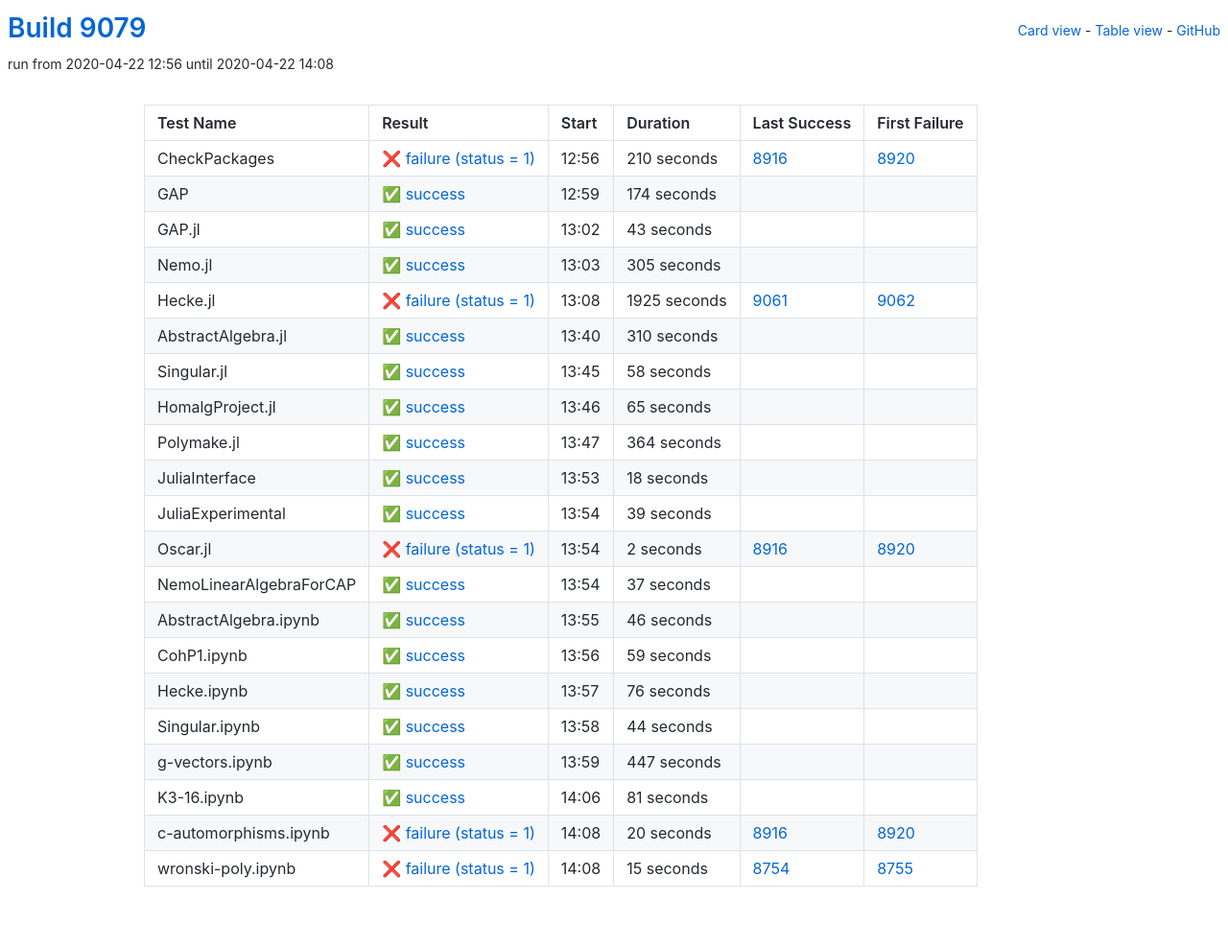
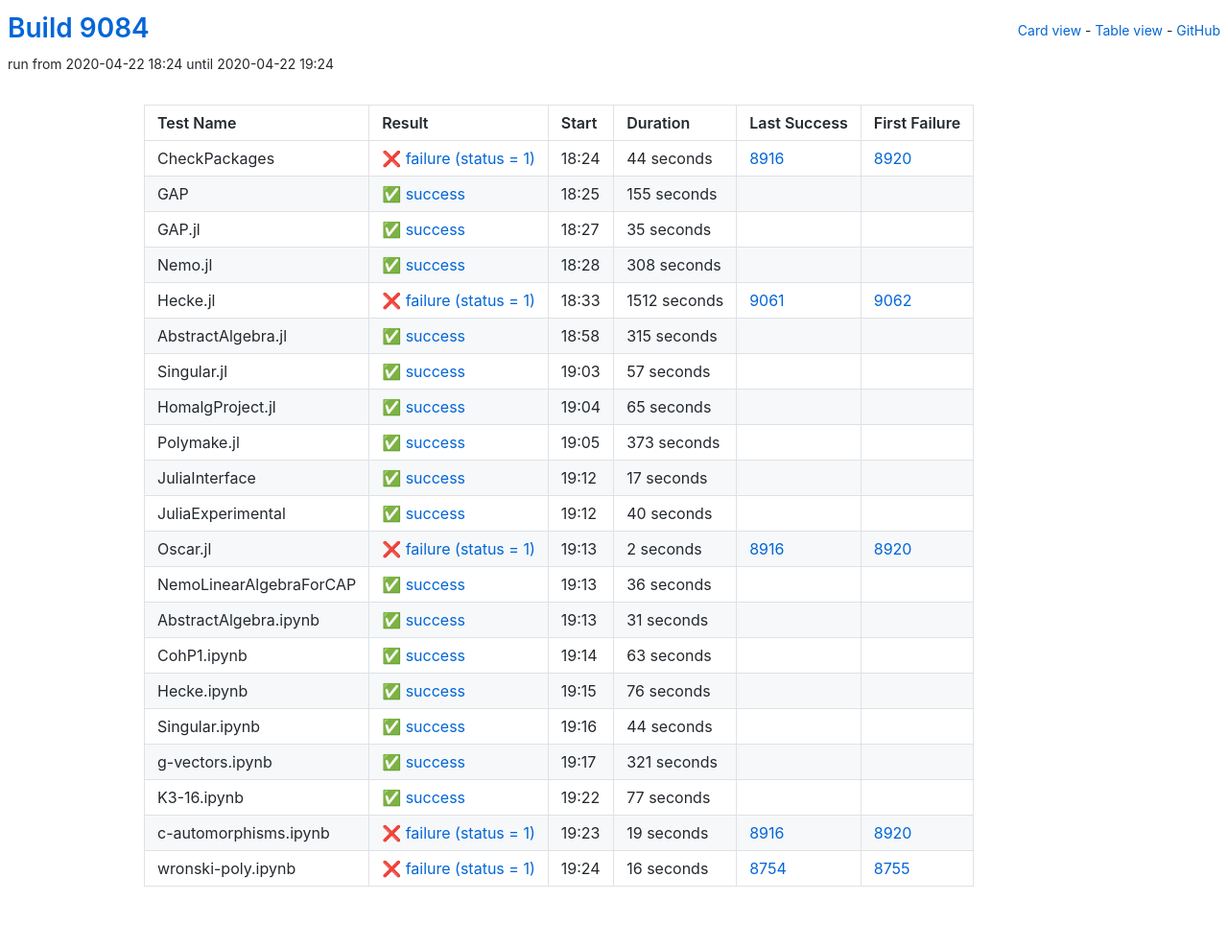
Before and after one commit to oscar-system/oscar-ci-status, a Jekyll site: the page built from table.html, in a window 1280 px wide. Shown: the whole page at 96% size. Built offline with Jekyll 4.4.1, drawn with Linux system fonts in a browser that asks for light colours.

Commit message:
Build 9084

```diff
--- a/_data/ci.yml
+++ b/_data/ci.yml
@@ -1,82 +1,82 @@
-build: 9079
-build_url: https://oscarci.mathematik.uni-kl.de/job/oscar/9079/
+build: 9084
+build_url: https://oscarci.mathematik.uni-kl.de/job/oscar/9084/
 job: oscar
 tests:
-- duration: 210
+- duration: 44
   exitcode: 1
   first_failure: 8920
   first_failure_url: https://oscarci.mathematik.uni-kl.de/job/oscar/8920/
   last_success: 8916
   last_success_url: https://oscarci.mathematik.uni-kl.de/job/oscar/8916/
-  log: https://oscarci.mathematik.uni-kl.de/job/oscar/9079/artifact/logs/build-9079/CheckPackages.log
+  log: https://oscarci.mathematik.uni-kl.de/job/oscar/9084/artifact/logs/build-9084/CheckPackages.log
   name: CheckPackages
-  start: 2020-04-22 12:56
+  start: 2020-04-22 18:24
   status: failure
   success: false
-- duration: 174
+- duration: 155
   exitcode: 0
   first_failure: false
   first_failure_url: null
   last_success: false
   last_success_url: null
-  log: https://oscarci.mathematik.uni-kl.de/job/oscar/9079/artifact/logs/build-9079/GAP.log
+  log: https://oscarci.mathematik.uni-kl.de/job/oscar/9084/artifact/logs/build-9084/GAP.log
   name: GAP
-  start: 2020-04-22 12:59
+  start: 2020-04-22 18:25
   status: success
   success: true
-- duration: 43
+- duration: 35
   exitcode: 0
   first_failure: false
   first_failure_url: null
   last_success: false
   last_success_url: null
-  log: https://oscarci.mathematik.uni-kl.de/job/oscar/9079/artifact/logs/build-9079/GAP.jl.log
+  log: https://oscarci.mathematik.uni-kl.de/job/oscar/9084/artifact/logs/build-9084/GAP.jl.log
   name: GAP.jl
-  start: 2020-04-22 13:02
+  start: 2020-04-22 18:27
   status: success
   success: true
-- duration: 305
+- duration: 308
   exitcode: 0
   first_failure: false
   first_failure_url: null
   last_success: false
   last_success_url: null
-  log: https://oscarci.mathematik.uni-kl.de/job/oscar/9079/artifact/logs/build-9079/Nemo.jl.log
+  log: https://oscarci.mathematik.uni-kl.de/job/oscar/9084/artifact/logs/build-9084/Nemo.jl.log
   name: Nemo.jl
-  start: 2020-04-22 13:03
+  start: 2020-04-22 18:28
   status: success
   success: true
-- duration: 1925
+- duration: 1512
   exitcode: 1
   first_failure: 9062
   first_failure_url: https://oscarci.mathematik.uni-kl.de/job/oscar/9062/
   last_success: 9061
   last_success_url: https://oscarci.mathematik.uni-kl.de/job/oscar/9061/
-  log: https://oscarci.mathematik.uni-kl.de/job/oscar/9079/artifact/logs/build-9079/Hecke.jl.log
+  log: https://oscarci.mathematik.uni-kl.de/job/oscar/9084/artifact/logs/build-9084/Hecke.jl.log
   name: Hecke.jl
-  start: 2020-04-22 13:08
+  start: 2020-04-22 18:33
   status: failure
   success: false
-- duration: 310
+- duration: 315
   exitcode: 0
   first_failure: false
   first_failure_url: null
   last_success: false
   last_success_url: null
-  log: https://oscarci.mathematik.uni-kl.de/job/oscar/9079/artifact/logs/build-9079/AbstractAlgebra.jl.log
+  log: https://oscarci.mathematik.uni-kl.de/job/oscar/9084/artifact/logs/build-9084/AbstractAlgebra.jl.log
   name: AbstractAlgebra.jl
-  start: 2020-04-22 13:40
+  start: 2020-04-22 18:58
   status: success
   success: true
-- duration: 58
+- duration: 57
   exitcode: 0
   first_failure: false
   first_failure_url: null
   last_success: false
   last_success_url: null
-  log: https://oscarci.mathematik.uni-kl.de/job/oscar/9079/artifact/logs/build-9079/Singular.jl.log
+  log: https://oscarci.mathematik.uni-kl.de/job/oscar/9084/artifact/logs/build-9084/Singular.jl.log
   name: Singular.jl
-  start: 2020-04-22 13:45
+  start: 2020-04-22 19:03
   status: success
   success: true
 - duration: 65
@@ -85,42 +85,42 @@
   first_failure_url: null
   last_success: false
   last_success_url: null
-  log: https://oscarci.mathematik.uni-kl.de/job/oscar/9079/artifact/logs/build-9079/HomalgProject.jl.log
+  log: https://oscarci.mathematik.uni-kl.de/job/oscar/9084/artifact/logs/build-9084/HomalgProject.jl.log
   name: HomalgProject.jl
-  start: 2020-04-22 13:46
+  start: 2020-04-22 19:04
   status: success
   success: true
-- duration: 364
+- duration: 373
   exitcode: 0
   first_failure: false
   first_failure_url: null
   last_success: false
   last_success_url: null
-  log: https://oscarci.mathematik.uni-kl.de/job/oscar/9079/artifact/logs/build-9079/Polymake.jl.log
+  log: https://oscarci.mathematik.uni-kl.de/job/oscar/9084/artifact/logs/build-9084/Polymake.jl.log
   name: Polymake.jl
-  start: 2020-04-22 13:47
+  start: 2020-04-22 19:05
   status: success
   success: true
-- duration: 18
+- duration: 17
   exitcode: 0
   first_failure: false
   first_failure_url: null
   last_success: false
   last_success_url: null
-  log: https://oscarci.mathematik.uni-kl.de/job/oscar/9079/artifact/logs/build-9079/JuliaInterface.log
+  log: https://oscarci.mathematik.uni-kl.de/job/oscar/9084/artifact/logs/build-9084/JuliaInterface.log
   name: JuliaInterface
-  start: 2020-04-22 13:53
+  start: 2020-04-22 19:12
   status: success
   success: true
-- duration: 39
+- duration: 40
   exitcode: 0
   first_failure: false
   first_failure_url: null
   last_success: false
   last_success_url: null
-  log: https://oscarci.mathematik.uni-kl.de/job/oscar/9079/artifact/logs/build-9079/JuliaExperimental.log
+  log: https://oscarci.mathematik.uni-kl.de/job/oscar/9084/artifact/logs/build-9084/JuliaExperimental.log
   name: JuliaExperimental
-  start: 2020-04-22 13:54
+  start: 2020-04-22 19:12
   status: success
   success: true
 - duration: 2
@@ -129,42 +129,42 @@
   first_failure_url: https://oscarci.mathematik.uni-kl.de/job/oscar/8920/
   last_success: 8916
   last_success_url: https://oscarci.mathematik.uni-kl.de/job/oscar/8916/
-  log: https://oscarci.mathematik.uni-kl.de/job/oscar/9079/artifact/logs/build-9079/Oscar.jl.log
+  log: https://oscarci.mathematik.uni-kl.de/job/oscar/9084/artifact/logs/build-9084/Oscar.jl.log
   name: Oscar.jl
-  start: 2020-04-22 13:54
+  start: 2020-04-22 19:13
   status: failure
   success: false
-- duration: 37
+- duration: 36
   exitcode: 0
   first_failure: false
   first_failure_url: null
   last_success: false
   last_success_url: null
-  log: https://oscarci.mathematik.uni-kl.de/job/oscar/9079/artifact/logs/build-9079/NemoLinearAlgebraForCAP.log
+  log: https://oscarci.mathematik.uni-kl.de/job/oscar/9084/artifact/logs/build-9084/NemoLinearAlgebraForCAP.log
   name: NemoLinearAlgebraForCAP
-  start: 2020-04-22 13:54
+  start: 2020-04-22 19:13
   status: success
   success: true
-- duration: 46
+- duration: 31
   exitcode: 0
   first_failure: false
   first_failure_url: null
   last_success: false
   last_success_url: null
-  log: https://oscarci.mathematik.uni-kl.de/job/oscar/9079/artifact/logs/build-9079/AbstractAlgebra.ipynb.log
+  log: https://oscarci.mathematik.uni-kl.de/job/oscar/9084/artifact/logs/build-9084/AbstractAlgebra.ipynb.log
   name: AbstractAlgebra.ipynb
-  start: 2020-04-22 13:55
+  start: 2020-04-22 19:13
   status: success
   success: true
-- duration: 59
+- duration: 63
   exitcode: 0
   first_failure: false
   first_failure_url: null
   last_success: false
   last_success_url: null
-  log: https://oscarci.mathematik.uni-kl.de/job/oscar/9079/artifact/logs/build-9079/CohP1.ipynb.log
+  log: https://oscarci.mathematik.uni-kl.de/job/oscar/9084/artifact/logs/build-9084/CohP1.ipynb.log
   name: CohP1.ipynb
-  start: 2020-04-22 13:56
+  start: 2020-04-22 19:14
   status: success
   success: true
 - duration: 76
@@ -173,9 +173,9 @@
   first_failure_url: null
   last_success: false
   last_success_url: null
-  log: https://oscarci.mathematik.uni-kl.de/job/oscar/9079/artifact/logs/build-9079/Hecke.ipynb.log
+  log: https://oscarci.mathematik.uni-kl.de/job/oscar/9084/artifact/logs/build-9084/Hecke.ipynb.log
   name: Hecke.ipynb
-  start: 2020-04-22 13:57
+  start: 2020-04-22 19:15
   status: success
   success: true
 - duration: 44
@@ -184,52 +184,52 @@
   first_failure_url: null
   last_success: false
   last_success_url: null
-  log: https://oscarci.mathematik.uni-kl.de/job/oscar/9079/artifact/logs/build-9079/Singular.ipynb.log
+  log: https://oscarci.mathematik.uni-kl.de/job/oscar/9084/artifact/logs/build-9084/Singular.ipynb.log
   name: Singular.ipynb
-  start: 2020-04-22 13:58
+  start: 2020-04-22 19:16
   status: success
   success: true
-- duration: 447
+- duration: 321
   exitcode: 0
   first_failure: false
   first_failure_url: null
   last_success: false
   last_success_url: null
-  log: https://oscarci.mathematik.uni-kl.de/job/oscar/9079/artifact/logs/build-9079/g-vectors.ipynb.log
+  log: https://oscarci.mathematik.uni-kl.de/job/oscar/9084/artifact/logs/build-9084/g-vectors.ipynb.log
   name: g-vectors.ipynb
-  start: 2020-04-22 13:59
+  start: 2020-04-22 19:17
   status: success
   success: true
-- duration: 81
+- duration: 77
   exitcode: 0
   first_failure: false
   first_failure_url: null
   last_success: false
   last_success_url: null
-  log: https://oscarci.mathematik.uni-kl.de/job/oscar/9079/artifact/logs/build-9079/K3-16.ipynb.log
+  log: https://oscarci.mathematik.uni-kl.de/job/oscar/9084/artifact/logs/build-9084/K3-16.ipynb.log
   name: K3-16.ipynb
-  start: 2020-04-22 14:06
+  start: 2020-04-22 19:22
   status: success
   success: true
-- duration: 20
+- duration: 19
   exitcode: 1
   first_failure: 8920
   first_failure_url: https://oscarci.mathematik.uni-kl.de/job/oscar/8920/
   last_success: 8916
   last_success_url: https://oscarci.mathematik.uni-kl.de/job/oscar/8916/
-  log: https://oscarci.mathematik.uni-kl.de/job/oscar/9079/artifact/logs/build-9079/c-automorphisms.ipynb.log
+  log: https://oscarci.mathematik.uni-kl.de/job/oscar/9084/artifact/logs/build-9084/c-automorphisms.ipynb.log
   name: c-automorphisms.ipynb
-  start: 2020-04-22 14:08
+  start: 2020-04-22 19:23
   status: failure
   success: false
-- duration: 15
+- duration: 16
   exitcode: 1
   first_failure: 8755
   first_failure_url: https://oscarci.mathematik.uni-kl.de/job/oscar/8755/
   last_success: 8754
   last_success_url: https://oscarci.mathematik.uni-kl.de/job/oscar/8754/
-  log: https://oscarci.mathematik.uni-kl.de/job/oscar/9079/artifact/logs/build-9079/wronski-poly.ipynb.log
+  log: https://oscarci.mathematik.uni-kl.de/job/oscar/9084/artifact/logs/build-9084/wronski-poly.ipynb.log
   name: wronski-poly.ipynb
-  start: 2020-04-22 14:08
+  start: 2020-04-22 19:24
   status: failure
   success: false
```
Also changed, not shown: README.md.
